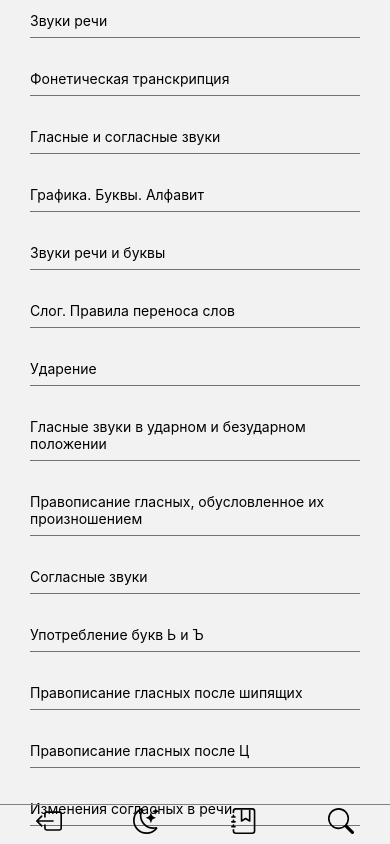
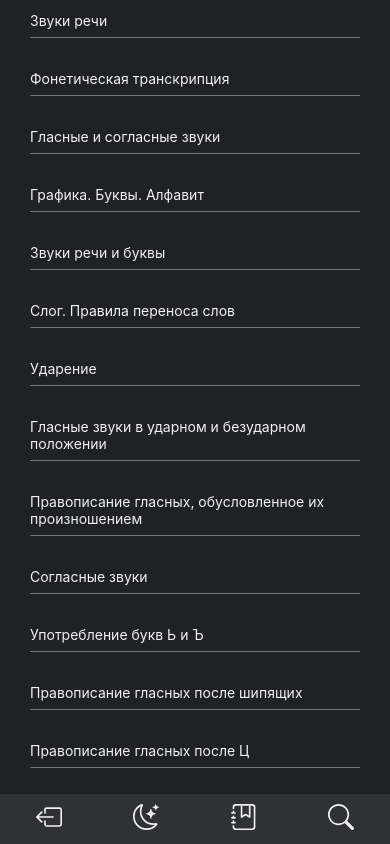
Before and after one commit to rgitpod/test, a React Native app: screen /Phonetics in a window 390 px wide. Built offline with nearby package versions, Linux system fonts and the light colour scheme.

Commit message:
Update 8 files

```diff
--- a/App.js
+++ b/App.js
@@ -1,19 +1,19 @@
 import Home from "./components/Home";
 import Content from "./components/Content";
 import Paragraph from "./components/Paragraph";
-import { NavigationContainer } from "@react-navigation/native";
+import { NavigationContainer, DarkTheme } from "@react-navigation/native";
 import { createNativeStackNavigator } from "@react-navigation/native-stack";
 import AppFooter from "./components/AppFooter";
+import { Theme } from './components/Theme';
 
 const Stack = createNativeStackNavigator();
 
 export default function App() {
   return (
-    <NavigationContainer>
+    <NavigationContainer theme={Theme.dark}>
       <Stack.Navigator
         screenOptions={{
           header: (props) => {
-            console.log()
             return <AppFooter {...props} />;
           }
         }}
--- a/components/AppFooter.js
+++ b/components/AppFooter.js
@@ -1,9 +1,11 @@
 import { StyleSheet, View, Button, Dimensions } from "react-native";
 import SvgButton from "./SvgButton";
+import { useTheme } from '@react-navigation/native'
 
 export default function AppFooter({ navigation }) {
+  const { colors } = useTheme()
   return (
-    <View style={styles.footer}>
+    <View style={[styles.footer, {backgroundColor: colors.card}]}>
       <SvgButton size={26} name="exit" onPress={() => navigation.goBack()}/>
       <SvgButton size={26} name="mod" />
       <SvgButton size={26} name="bookmark" />
@@ -16,14 +18,12 @@ const styles = StyleSheet.create({
   footer: {
     flexDirection: "row",
     justifyContent: "space-around",
-    borderTopWidth: 1,
-    borderColor: "gray",
-    paddingTop: 3,
+    paddingTop: 10,
     paddingBottom: 3,
     position: "absolute",
     width: "100%",
-    height: 40,
-    top: Dimensions.get("window").height - 40,
+    height: 50,
+    top: Dimensions.get("window").height - 50,
   },
   name: {
     fontSize: 16,
--- a/components/Content.js
+++ b/components/Content.js
@@ -1,9 +1,11 @@
 import { StyleSheet, Text, ScrollView, View,Pressable } from "react-native";
 import { index } from "./contents/data/index";
+import { useTheme } from '@react-navigation/native'
 
 const Separator = () => <View style={styles.separator} />;
 
 export default function Phonetics({ navigation, route }) {
+  const { colors } = useTheme()
   const routeName = route.name;
 
   return (
@@ -16,7 +18,7 @@ export default function Phonetics({ navigation, route }) {
           key={i}
           style={styles.btn}
         >
-          <Text>{item.title}</Text>
+          <Text style={{color: colors.text}}>{item.title}</Text>
           <Separator />
         </Pressable>
       ))}
--- a/components/MenuButton.js
+++ b/components/MenuButton.js
@@ -1,7 +1,9 @@
 import { View, StyleSheet, Pressable, Text } from "react-native";
 import { Shadow } from "react-native-shadow-2";
+import { useTheme } from '@react-navigation/native'
 
 export default function MenuButton({ navigation, title, navTo }) {
+  const { colors } = useTheme()
   return (
     <Shadow
       distance={4}
@@ -15,12 +17,12 @@ export default function MenuButton({ navigation, title, navTo }) {
       corners={"topStart"}
     >
       <Pressable
-        style={[styles.button, styles.title]}
+        style={[styles.button, styles.title, {backgroundColor: colors.card}]}
         onPress={() => navigation.navigate(navTo)}
       >
-        <Text style={styles.text}>{title}</Text>
+        <Text style={[styles.text, {color: colors.text}]}>{title}</Text>
       </Pressable>
-      <Pressable style={[styles.button, styles.quest]}>
+      <Pressable style={[styles.button, styles.quest, {backgroundColor: colors.card}]}>
         <Text style={styles.text}>?</Text>
       </Pressable>
     </Shadow>
@@ -52,6 +54,5 @@ const styles = StyleSheet.create({
     lineHeight: 21,
     fontWeight: "bold",
     letterSpacing: 0.25,
-    color: "black",
   },
 });
--- a/components/SvgButton.js
+++ b/components/SvgButton.js
@@ -1,12 +1,14 @@
 import { View, Pressable} from 'react-native'
 import { icon } from './contents/assets/icon'
+import { useTheme } from '@react-navigation/native'
 import Svg from "react-native-svg";
 
 export default function SvgButton({ name, size, onPress }) {
+    const { colors } = useTheme()
     return (
     <Pressable onPress={onPress}>
         <View>
-            <Svg height={size} width={size} viewBox= '0 0 16 16' fill='black'>
+            <Svg height={size} width={size} viewBox='0 0 16 16' fill={colors.text}>
                 {icon[name]}
             </Svg>
         </View>
--- /dev/null
+++ b/components/Theme.js
@@ -0,0 +1,24 @@
+import { StyleSheet } from 'react-native'
+
+const Theme = StyleSheet.create({
+  light: {dark: false,
+  colors: {
+    primary: 'rgb(255, 45, 85)',
+    background: '#ebebeb',
+    card: 'rgb(255, 255, 255)',
+    text: 'rgb(28, 28, 30)',
+    border: 'rgb(199, 199, 204)',
+    notification: 'rgb(255, 69, 58)',
+  }},
+  dark: {dark: true,
+  colors: {
+    primary: '#131616',
+    background: '#202124',
+    card: '#303134',
+    text: '#f1f1f1',
+    border: '#e6edee',
+    notification: '#e6edee',
+  }}
+})
+
+export { Theme }
--- a/components/contents/data/tags.js
+++ b/components/contents/data/tags.js
@@ -1,14 +1,16 @@
 import { createContext, useContext } from "react";
 import { Text, View } from "react-native";
 import { styles } from "./styles";
+import { useTheme } from '@react-navigation/native'
 
 const TagContext = createContext();
 
 const P = ({ children }) => {
   const tag = useContext(TagContext);
+  const { colors } = useTheme()
   return (
     <View>
-      <Text style={styles.p}>
+      <Text style={[styles.p, {color: colors.text}]}>
         {tag}
         {children}
       </Text>
@@ -17,17 +19,20 @@ const P = ({ children }) => {
 };
 
 const Strong = ({ children }) => {
-  return <Text style={styles.strong}>{children}</Text>;
+  const { colors } = useTheme()
+  return <Text style={[styles.strong, {color: colors.text}]}>{children}</Text>;
 };
 
 const Em = ({ children }) => {
-  return <Text style={styles.italic}>{children}</Text>;
+  const { colors } = useTheme()
+  return <Text style={[styles.italic, {color: colors.text}]}>{children}</Text>;
 };
 
 const Span = ({ children, className }) => {
+  const { colors } = useTheme()
   return (
     <View>
-      <Text style={styles[className]}>{children}</Text>
+      <Text style={[styles[className], {color: colors.text}]}>{children}</Text>
     </View>
   );
 };
@@ -37,11 +42,13 @@ const Li = ({ children }) => {
 };
 
 const Div = ({ children, className }) => {
-  return <View><Text style={styles[className]}>{children}</Text></View>;
+  const { colors } = useTheme()
+  return <View><Text style={[styles[className], {color: colors.text}]}>{children}</Text></View>;
 };
 
 const Sup = ({ children }) => {
-  return <View><Text style={{position: 'relative', top: -3, fontSize: 18}}>{children}</Text></View>
+  const { colors } = useTheme()
+  return <View><Text style={[{position: 'relative', top: -3, fontSize: 18}, {color: colors.text}]}>{children}</Text></View>
 }
 
 export { P, Strong, Em, Span, Li, Div, Sup };
```
Also changed, not shown: components/contents/Screens.js (deleted).
